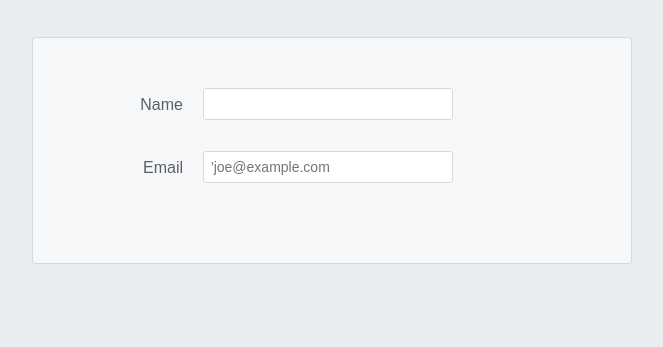
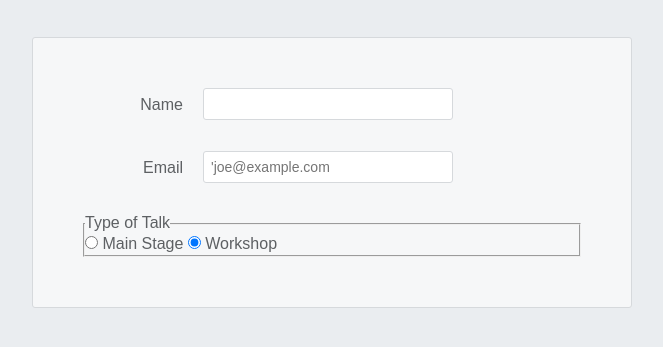
Before and after one commit to miguelf726/form-practice, a plain HTML site: page index.html in a window 1280 px wide. Shown: the part 225-572 px from the top of the page, without its empty margins (308-971 px from the left). Drawn offline with Linux system fonts and the light colour scheme.

Commit message:
Add radio buttons to the form

```diff
--- a/index.html
+++ b/index.html
@@ -22,6 +22,13 @@
             <label for="email">Email</label>
             <input type="email" id="email" name="email" placeholder="'joe@example.com">
         </div>
+        <fieldset class="legacy-form-row">
+            <legend>Type of Talk</legend>
+            <input type="radio" id="talk-type-1" name="talk-type" value="main-stage">
+            <label for="talk-type-1" class="radio-label">Main Stage</label>
+            <input type="radio" id="talk-type-2" name="talk-type" value="workshop" checked>
+            <label for="talk-type-2" class="radio-label">Workshop</label>
+        </fieldset>
     </form>
 </body>
 
```
